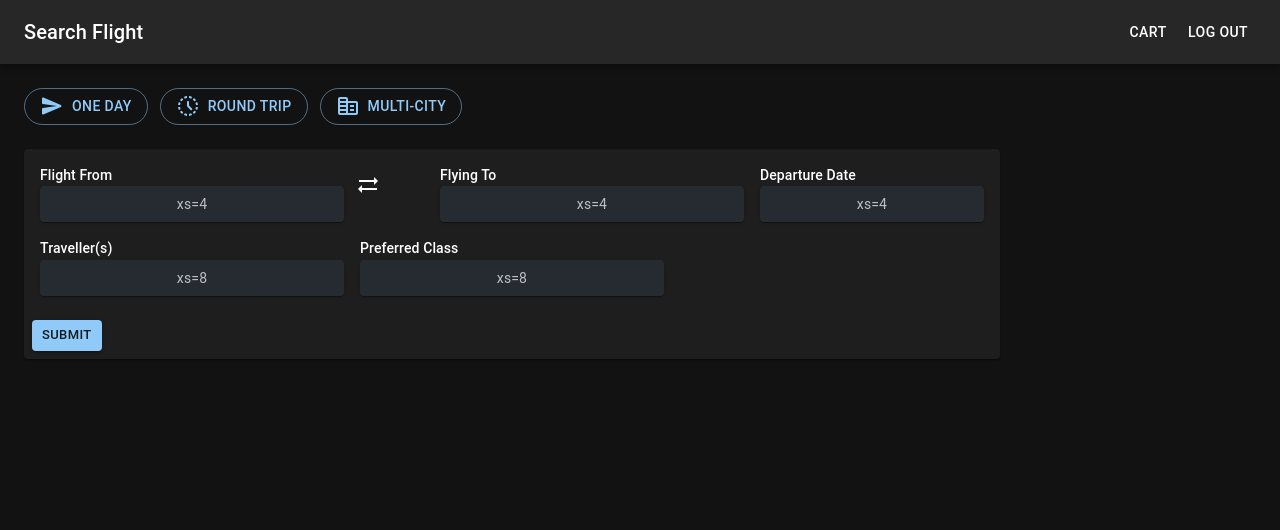
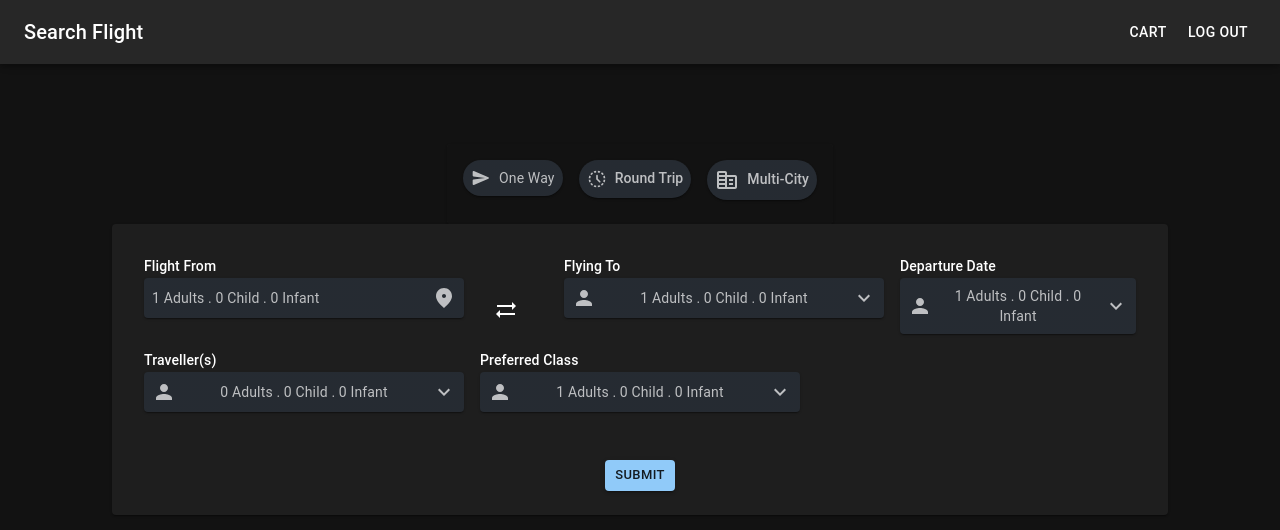
Before and after one commit to aTs-source/flight-booking-app, a Next.js app: page /search-flight in a window 1280 px wide. Shown: the top 530 px of the page. Built offline with nearby package versions, Linux system fonts and the light colour scheme.

Commit message:
serach flight page

```diff
--- a/src/pages/search-flight/index.js
+++ b/src/pages/search-flight/index.js
@@ -13,6 +13,7 @@ import ListItemText from "@mui/material/ListItemText";
 import Toolbar from "@mui/material/Toolbar";
 import Typography from "@mui/material/Typography";
 import Button from "@mui/material/Button";
+import Popover from "@mui/material/Popover";
 import ButtonGroup from "@mui/material/ButtonGroup";
 import Card from "@mui/material/Card";
 import CardActions from "@mui/material/CardActions";
@@ -22,6 +23,12 @@ import SyncAltIcon from "@mui/icons-material/SyncAlt";
 import HistoryToggleOffRoundedIcon from "@mui/icons-material/HistoryToggleOffRounded";
 import CorporateFareRoundedIcon from "@mui/icons-material/CorporateFareRounded";
 import SendRoundedIcon from "@mui/icons-material/SendRounded";
+import PersonIcon from "@mui/icons-material/Person";
+import ExpandMoreIcon from "@mui/icons-material/ExpandMore";
+import FmdGoodIcon from "@mui/icons-material/FmdGood";
+import AddIcon from "@mui/icons-material/Add";
+import RemoveIcon from "@mui/icons-material/Remove";
+
 import { useDispatch } from "react-redux";
 import { logout } from "@/redux/reducers/userSlice";
 import { useRouter } from "next/router";
@@ -51,6 +58,23 @@ const Item = styled(Paper)(({ theme }) => ({
 function DrawerAppBar(props) {
   const { window } = props;
   const [mobileOpen, setMobileOpen] = React.useState(false);
+
+  const [anchorEl_1, setAnchorEl_1] = React.useState(null);
+  const [travellersCount, setTravellersCount] = React.useState(0);
+  const [openTraveller, setopentraveller] = React.useState(false);
+
+  const handleClick_traveller = (event, updater) => {
+    updater(event.currentTarget);
+    // setopentraveller()
+  };
+
+  const handleClose_traveller = (updater) => {
+    updater(null);
+  };
+
+  const open = Boolean(anchorEl_1);
+  const id = open ? "simple-popover" : undefined;
+
   const dispatch = useDispatch();
   const router = useRouter();
 
@@ -89,7 +113,9 @@ function DrawerAppBar(props) {
     window !== undefined ? () => window().document.body : undefined;
 
   return (
-    <Box sx={{ display: "flex" }}>
+    <Box
+      sx={{ display: "flex", alignItems: "center", justifyContent: "center" }}
+    >
       <CssBaseline />
       <AppBar component="nav">
         <Toolbar>
@@ -144,77 +170,272 @@ function DrawerAppBar(props) {
       </nav>
       <Box
         component="main"
-        sx={{ p: 3 }}
+        sx={{ p: 10 }}
         style={{
-          width: "80%",
+          width: "95%",
           alignSelf: "center",
+          display: "flex",
+          alignItems: "center",
+          justifyContent: "center",
+          flexDirection: "column",
         }}
       >
         <Toolbar />
         {/* Content will be there */}
-        <Button
-          style={{ marginRight: 12, marginBottom: 24, borderRadius: 24 }}
-          variant="outlined"
-          key="one"
-        >
-          <SendRoundedIcon style={{ marginRight: 8 }} />
-          One Day
-        </Button>
-        <Button
-          style={{ marginRight: 12, marginBottom: 24, borderRadius: 24 }}
-          variant="outlined"
-          key="two"
-        >
-          <HistoryToggleOffRoundedIcon style={{ marginRight: 8 }} />
-          Round Trip
-        </Button>
-        <Button
-          style={{ marginRight: 12, marginBottom: 24, borderRadius: 24 }}
-          variant="outlined"
-          key="three"
-        >
-          <CorporateFareRoundedIcon style={{ marginRight: 8 }} />
-          Multi-City
-        </Button>
         <Card sx={{ minWidth: 275 }}>
-          <CardContent>
+          <CardContent
+            style={{
+              backgroundColor: "#121212",
+              justifyContent: "flex-start",
+              display: "flex",
+            }}
+          >
             <Box sx={{ flexGrow: 1 }}>
               <Grid container spacing={2}>
-                <Grid item xs={4}>
-                  <Typography variant="subtitle2">Flight From</Typography>
-                  <Item>xs=4</Item>
+                <Grid item>
+                  <Item
+                    style={{
+                      borderRadius: 24,
+                      display: "flex",
+                      justifyContent: "space-arround",
+                      alignItems: "center",
+                    }}
+                  >
+                    <SendRoundedIcon
+                      style={{
+                        marginRight: 8,
+                        height: 20,
+                        width: 20,
+                        display: "flex",
+                      }}
+                    />
+                    <Typography style={{ display: "flex" }} variant="subtitle3">
+                      One Way
+                    </Typography>
+                  </Item>
                 </Grid>
-                <Grid item xs={1}>
-                  <IconButton
-                    color="inherit"
-                    aria-label="open drawer"
-                    edge="start"
-                    onClick={handleDrawerToggle}
+                <Grid item>
+                  <Item
+                    style={{
+                      borderRadius: 24,
+                      display: "flex",
+                      justifyContent: "space-arround",
+                      alignItems: "center",
+                    }}
                   >
-                    <SyncAltIcon />
-                  </IconButton>
+                    <HistoryToggleOffRoundedIcon
+                      style={{
+                        marginRight: 8,
+                        height: 20,
+                        width: 20,
+                        display: "flex",
+                      }}
+                    />
+                    <Typography variant="subtitle2">Round Trip</Typography>
+                  </Item>
                 </Grid>
-                <Grid item xs={4}>
-                  <Typography variant="subtitle2">Flying To</Typography>
-                  <Item>xs=4</Item>
-                </Grid>
-                <Grid item xs={3}>
-                  <Typography variant="subtitle2">Departure Date</Typography>
-                  <Item>xs=4</Item>
-                </Grid>
-                <Grid item xs={4}>
-                  <Typography variant="subtitle2">Traveller(s)</Typography>
-                  <Item>xs=8</Item>
-                </Grid>
-                <Grid item xs={4}>
-                  <Typography variant="subtitle2">Preferred Class</Typography>
-                  <Item>xs=8</Item>
+                <Grid item>
+                  <Item
+                    style={{
+                      borderRadius: 24,
+                      display: "flex",
+                      justifyContent: "space-arround",
+                      alignItems: "center",
+                    }}
+                  >
+                    <CorporateFareRoundedIcon style={{ marginRight: 8 }} />
+                    <Typography variant="subtitle2">Multi-City</Typography>
+                  </Item>
                 </Grid>
               </Grid>
             </Box>
           </CardContent>
-          <CardActions>
-            <Button size="small" variant="contained">
+        </Card>
+
+        <Card sx={{ minWidth: 275, padding: 2 }}>
+          <CardContent>
+            <Box sx={{ flexGrow: 1 }}>
+              <Grid container spacing={2}>
+                <Grid item xs={12} sm={4} lg={4}>
+                  <Typography variant="subtitle2">Flight From</Typography>
+                  <Item
+                    style={{
+                      justifyContent: "space-between",
+                      display: "flex",
+                      alignItems: "center",
+                    }}
+                  >
+                    {/* <PersonIcon style={{ marginRight: 8 }} /> */}
+                    <Typography variant="subtitle3">
+                      1 Adults . 0 Child . 0 Infant
+                    </Typography>
+                    <FmdGoodIcon style={{ marginLeft: 8 }} />
+                  </Item>
+                </Grid>
+                <Grid
+                  item
+                  xs={4}
+                  sm={1}
+                  lg={1}
+                  style={{
+                    justifyContent: "center",
+                    display: "flex",
+                    alignItems: "flex-end",
+                    padding: 12,
+                  }}
+                >
+                  <SyncAltIcon style={{ display: "flex" }} />
+                </Grid>
+                <Grid item xs={12} sm={4} lg={4}>
+                  <Typography variant="subtitle2">Flying To</Typography>
+                  <Item
+                    style={{
+                      justifyContent: "space-between",
+                      display: "flex",
+                      alignItems: "center",
+                    }}
+                  >
+                    <PersonIcon style={{ marginRight: 8 }} />
+                    <Typography variant="subtitle3">
+                      1 Adults . 0 Child . 0 Infant
+                    </Typography>
+                    <ExpandMoreIcon style={{ marginLeft: 8 }} />
+                  </Item>
+                </Grid>
+                <Grid item xs={12} sm={3} lg={3}>
+                  <Typography variant="subtitle2">Departure Date</Typography>
+                  <Item
+                    style={{
+                      justifyContent: "space-between",
+                      display: "flex",
+                      alignItems: "center",
+                    }}
+                  >
+                    <PersonIcon style={{ marginRight: 8 }} />
+                    <Typography variant="subtitle3">
+                      1 Adults . 0 Child . 0 Infant
+                    </Typography>
+                    <ExpandMoreIcon style={{ marginLeft: 8 }} />
+                  </Item>
+                </Grid>
+                <Grid item xs={12} sm={4} lg={4}>
+                  <Typography variant="subtitle2">Traveller(s)</Typography>
+                  <Item
+                    style={{
+                      justifyContent: "space-between",
+                      display: "flex",
+                      alignItems: "center",
+                    }}
+                    onClick={(event) =>
+                      handleClick_traveller(event, setAnchorEl_1)
+                    }
+                  >
+                    <PersonIcon style={{ marginRight: 8 }} />
+                    <Typography variant="subtitle3">
+                      {travellersCount} Adults . 0 Child . 0 Infant
+                    </Typography>
+                    <ExpandMoreIcon style={{ marginLeft: 8 }} />
+                  </Item>
+                  <Popover
+                    id={"simple-popover"}
+                    open={open}
+                    anchorEl={anchorEl_1}
+                    onClose={() => handleClose_traveller(setAnchorEl_1)}
+                    anchorOrigin={{
+                      vertical: "bottom",
+                      horizontal: "left",
+                    }}
+                  >
+                    <Typography sx={{ p: 2 }} variant="subtitle2">
+                      Traveller(s)
+                    </Typography>
+                    <div
+                      style={{
+                        flexDirection: "row",
+                        display: "flex",
+                        justifyContent: "space-between",
+                        alignItems: "center",
+                        flexDirection: "row",
+                      }}
+                    >
+                      <Typography sx={{ p: 2 }} variant="subtitle2">
+                        Adult
+                      </Typography>
+                      <div
+                        style={{
+                          flexDirection: "row",
+                          display: "flex",
+                          justifyContent: "center",
+                          alignItems: "center",
+                        }}
+                      >
+                        <Button
+                          style={{
+                            height: 28,
+                            width: 10,
+                            display: "flex",
+                            justifyContent: "center",
+                            alignItems: "center",
+                          }}
+                          variant="contained"
+                          disabled={travellersCount <= 0}
+                          onClick={() => setTravellersCount((prev) => prev - 1)}
+                        >
+                          <RemoveIcon />
+                        </Button>
+                        <Typography sx={{ p: 2 }} variant="subtitle2">
+                          {travellersCount}
+                        </Typography>
+                        <Button
+                          style={{
+                            height: 28,
+                            width: 10,
+                            display: "flex",
+                            justifyContent: "center",
+                            alignItems: "center",
+                          }}
+                          variant="contained"
+                          onClick={() => setTravellersCount((prev) => prev + 1)}
+                        >
+                          <AddIcon />
+                        </Button>
+                      </div>
+                      <Divider />
+                    </div>
+                  </Popover>
+                </Grid>
+                <Grid item xs={12} sm={4} lg={4}>
+                  <Typography variant="subtitle2">Preferred Class</Typography>
+                  <Item
+                    style={{
+                      justifyContent: "space-between",
+                      display: "flex",
+                      alignItems: "center",
+                    }}
+                  >
+                    <PersonIcon style={{ marginRight: 8 }} />
+                    <Typography variant="subtitle3">
+                      1 Adults . 0 Child . 0 Infant
+                    </Typography>
+                    <ExpandMoreIcon style={{ marginLeft: 8 }} />
+                  </Item>
+                </Grid>
+              </Grid>
+            </Box>
+          </CardContent>
+          <CardActions
+            style={{
+              justifyContent: "center",
+              alignItems: "center",
+              display: "flex",
+              marginTop: 24,
+            }}
+          >
+            <Button
+              size="small"
+              variant="contained"
+              style={{ display: "flex" }}
+            >
               Submit
             </Button>
           </CardActions>
```
